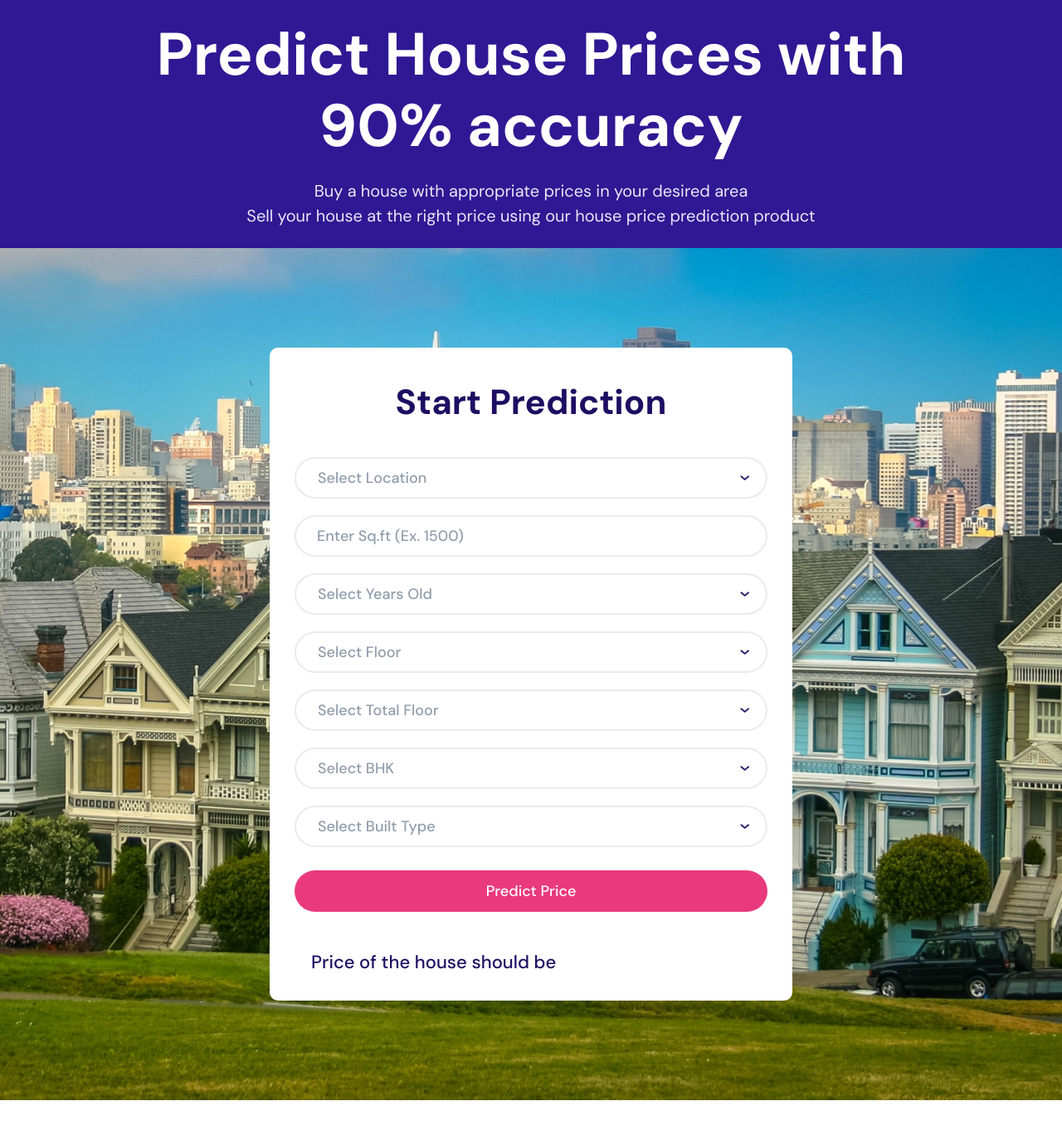
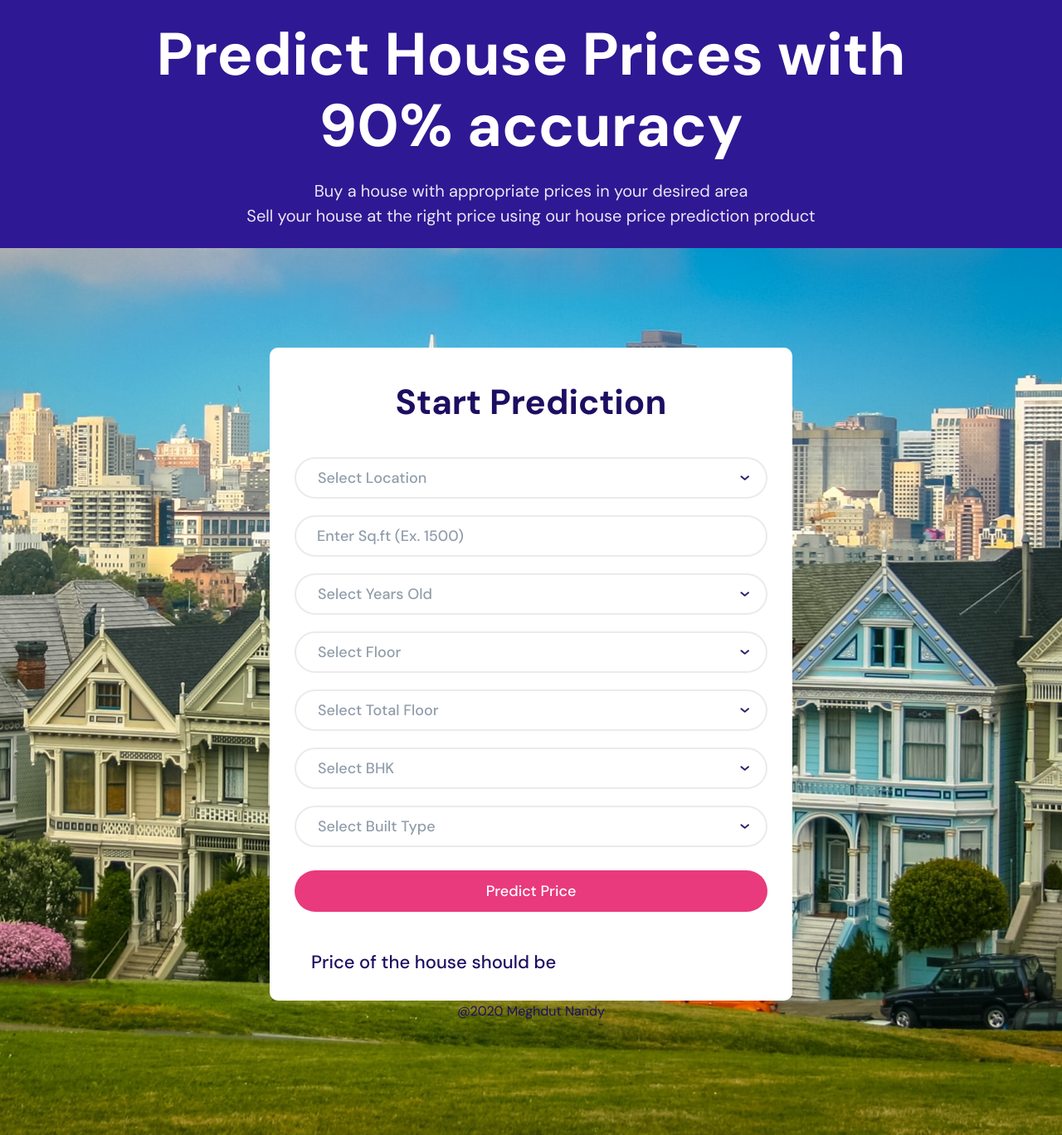
Before and after one commit to meghdut1996/Building-and-Deploying-a-Bengalore-house-price-prediction-model, a Flask app: page / in a window 1280 px wide. Shown: the part 179-1547 px from the top of the page at 83% size. Before the commit the page ends 1505 px from the top, so only its background shows below. Run offline with Flask 2, Linux system fonts and the light colour scheme; some libraries are stand-ins or nearby versions.

Commit message:
Update index.html

```diff
--- a/templates/index.html
+++ b/templates/index.html
@@ -156,6 +156,7 @@
 					</div>
                     </div>
                 </form>
+				<p style="text-align:center">@2020 Meghdut Nandy</p>
 			</div>
 		</section>
 
```
